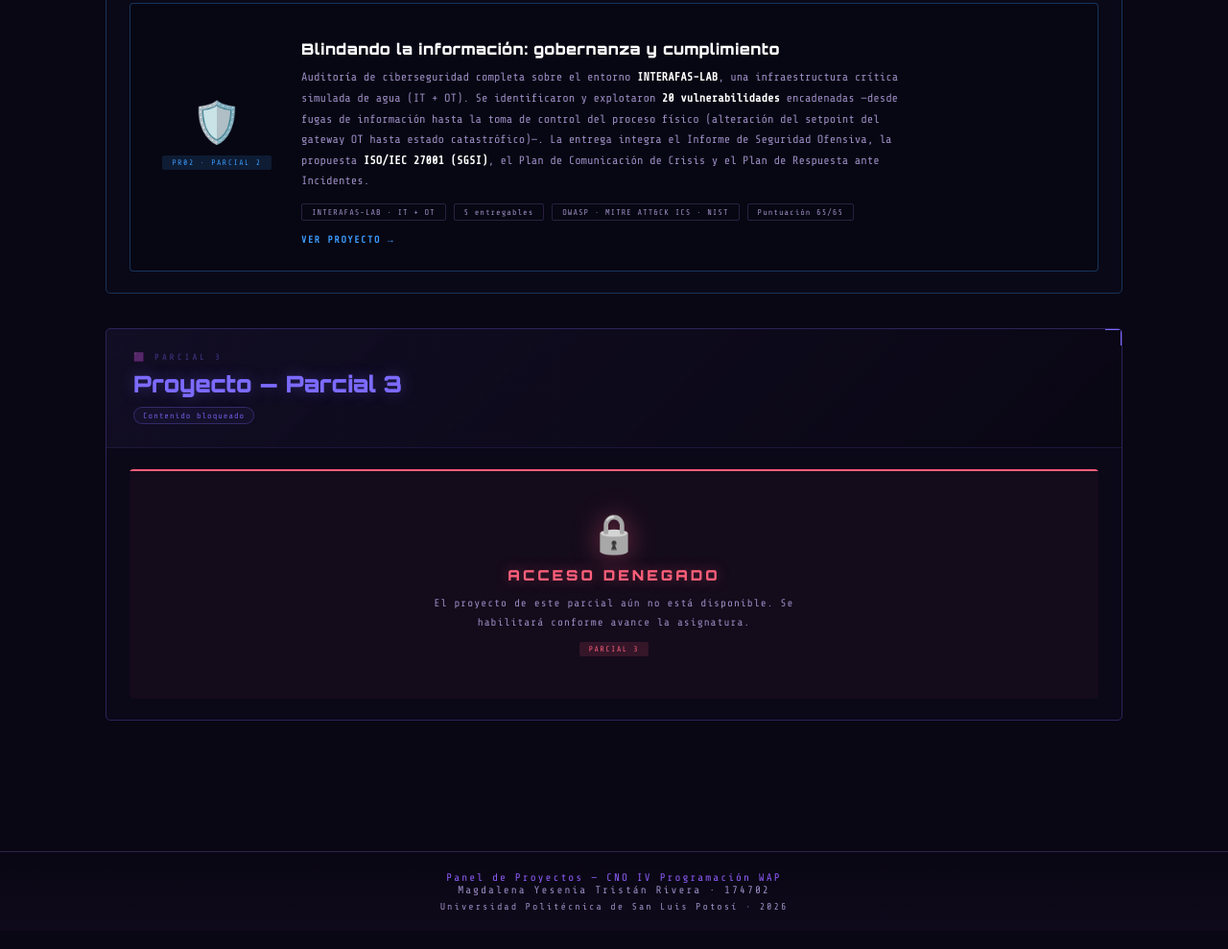
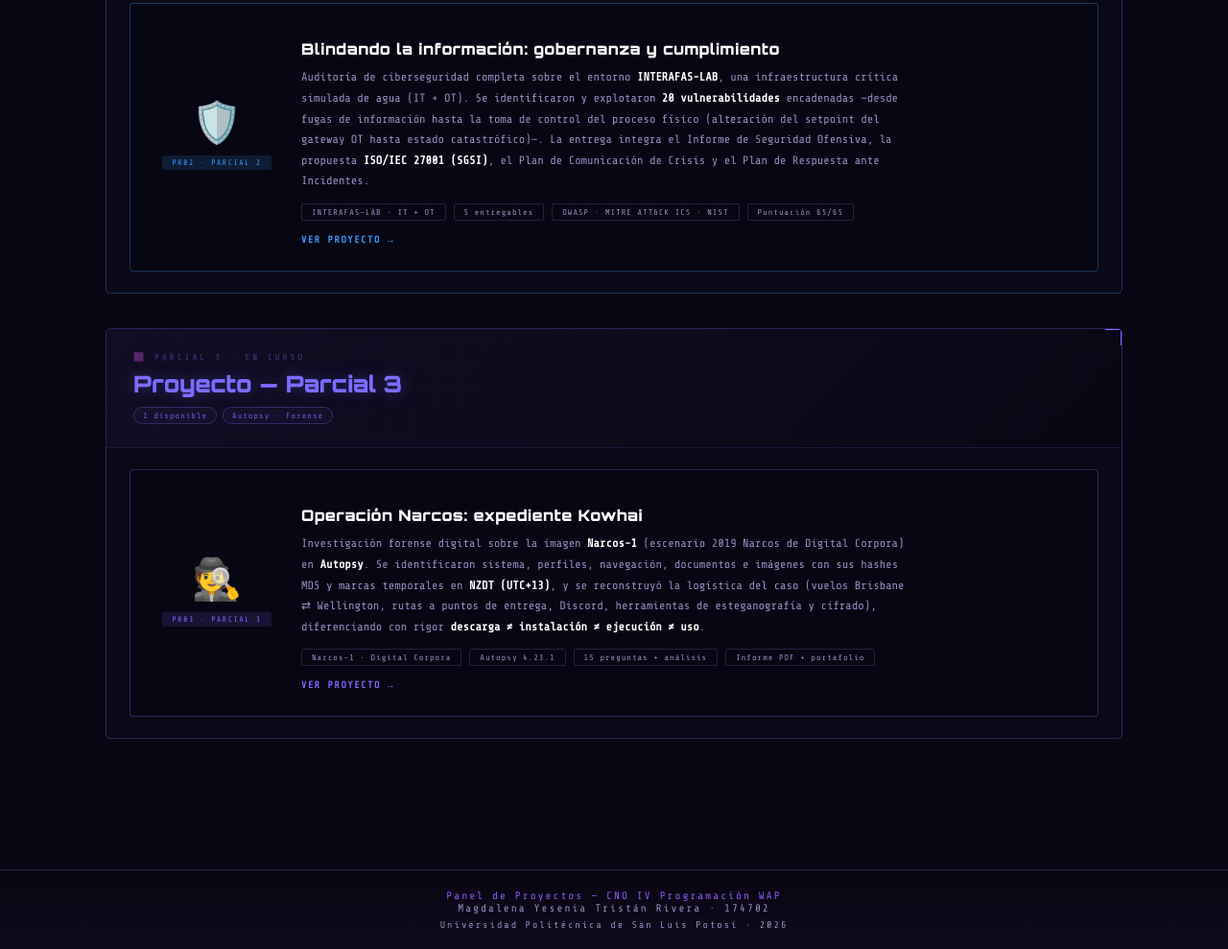
Before and after one commit to iMagi22/PortafolioCNO4, a plain HTML site: page proyectos/proyectos.html in a window 1280 px wide. Shown: the part 977-1966 px from the top of the page at 96% size. Drawn offline with nearby package versions, Linux system fonts and the light colour scheme.

Commit message:
Update proyectos.html

```diff
--- a/proyectos/proyectos.html
+++ b/proyectos/proyectos.html
@@ -130,6 +130,11 @@ main{position:relative;z-index:2;max-width:1100px;margin:0 auto;padding:50px 20p
 .p3 .p-title{color:var(--c3);text-shadow:0 0 16px rgba(124,107,255,.35);}
 .p3 .pill{border-color:rgba(124,107,255,.35);color:var(--c3);background:rgba(124,107,255,.06);}
 .p3 .p-body{border-color:rgba(124,107,255,.15);background:rgba(124,107,255,.02);}
+.p3 .proj-card{border-color:rgba(124,107,255,.3);color:var(--txt);}
+.p3 .proj-card::before{background:var(--c3);}
+.p3 .proj-card:hover{border-color:rgba(124,107,255,.75);box-shadow:0 0 18px rgba(124,107,255,.18);}
+.p3 .proj-tag{background:rgba(124,107,255,.14);color:var(--c3);}
+.p3 .proj-cta{color:var(--c3);}
 
 /* footer */
 footer{position:relative;z-index:2;text-align:center;padding:20px;border-top:1px solid var(--bdr);color:var(--dim);font-size:11px;letter-spacing:2px;background:linear-gradient(0deg,rgba(179,136,255,.03) 0%,transparent 100%);}
@@ -151,8 +156,8 @@ footer span{color:var(--gd);}
   <div class="stats-bar">
     <div class="sb-item"><div class="sb-val" style="color:var(--c1);">01</div><div class="sb-lbl">Parcial 1</div></div>
     <div class="sb-item"><div class="sb-val" style="color:var(--c2);">01</div><div class="sb-lbl">Parcial 2</div></div>
-    <div class="sb-item"><div class="sb-val" style="color:var(--c3);">🔒</div><div class="sb-lbl">Parcial 3</div></div>
-    <div class="sb-item"><div class="sb-val" style="color:var(--g);">02</div><div class="sb-lbl">Disponibles</div></div>
+    <div class="sb-item"><div class="sb-val" style="color:var(--c3);">01</div><div class="sb-lbl">Parcial 3</div></div>
+    <div class="sb-item"><div class="sb-val" style="color:var(--g);">03</div><div class="sb-lbl">Disponibles</div></div>
   </div>
 </header>
 
@@ -231,18 +236,32 @@ footer span{color:var(--gd);}
 <div class="p3">
 <div class="parcial-block">
   <div class="p-header">
-    <div class="p-eyebrow">🟪 Parcial 3</div>
+    <div class="p-eyebrow">🟪 Parcial 3 · En curso</div>
     <div class="p-title">Proyecto — Parcial 3</div>
     <div class="p-pills">
-      <span class="pill">Contenido bloqueado</span>
+      <span class="pill">1 disponible</span>
+      <span class="pill">Autopsy · Forense</span>
     </div>
   </div>
   <div class="p-body">
-    <div class="denied-card">
-      <div class="dc-lock">🔒</div>
-      <div class="dc-title">ACCESO DENEGADO</div>
-      <div class="dc-sub">El proyecto de este parcial aún no está disponible. Se habilitará conforme avance la asignatura.</div>
-      <span class="dc-tag">Parcial 3</span>
+    <div class="proj-grid">
+      <a href="pr03.html" class="proj-card">
+        <div class="proj-icon-col">
+          <div class="proj-icon">🕵️</div>
+          <span class="proj-tag">PR03 · Parcial 3</span>
+        </div>
+        <div class="proj-content-col">
+          <div class="proj-name">Operación Narcos: expediente Kowhai</div>
+          <div class="proj-desc">Investigación forense digital sobre la imagen <strong style="color:#fff;">Narcos-1</strong> (escenario 2019 Narcos de Digital Corpora) en <strong style="color:#fff;">Autopsy</strong>. Se identificaron sistema, perfiles, navegación, documentos e imágenes con sus hashes MD5 y marcas temporales en <strong style="color:#fff;">NZDT (UTC+13)</strong>, y se reconstruyó la logística del caso (vuelos Brisbane ⇄ Wellington, rutas a puntos de entrega, Discord, herramientas de esteganografía y cifrado), diferenciando con rigor <strong style="color:#fff;">descarga ≠ instalación ≠ ejecución ≠ uso</strong>.</div>
+          <div class="proj-meta">
+            <span>Narcos-1 · Digital Corpora</span>
+            <span>Autopsy 4.23.1</span>
+            <span>15 preguntas + análisis</span>
+            <span>Informe PDF + portafolio</span>
+          </div>
+          <div class="proj-cta">Ver proyecto →</div>
+        </div>
+      </a>
     </div>
   </div>
 </div>
```
